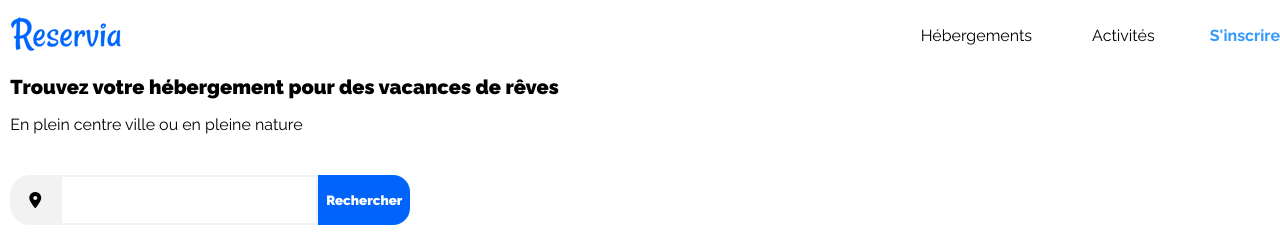
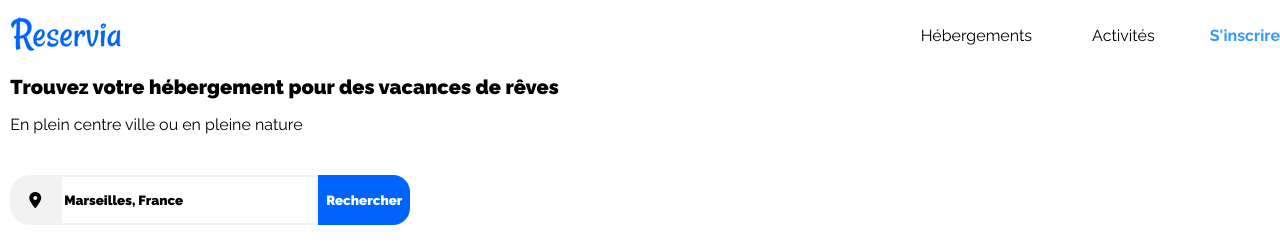
Before and after one commit to mdacosta92/DACOSTAMarco_2_15032020., a plain HTML site: page index.html in a window 1280 px wide. Shown: the top 247 px of the page. Drawn offline with Linux system fonts and the light colour scheme.

Commit message:
Update index.html

```diff
--- a/index.html
+++ b/index.html
@@ -35,7 +35,7 @@
 
 		<div class="searchbar">
 		<label for="searchbar"><i class="fas fa-map-marker-alt"></i></label>
-		<input id="searchbar" name="searchbar" onblur="this.value='Marseille, France'" onfocus="this.value=''">
+		<input id="searchbar" name="searchbar" value="Marseilles, France" onblur="this.value='Marseille, France'" onfocus="this.value=''">
 		<button>Rechercher</button>
 
 		<div class="mobile-search">
```
